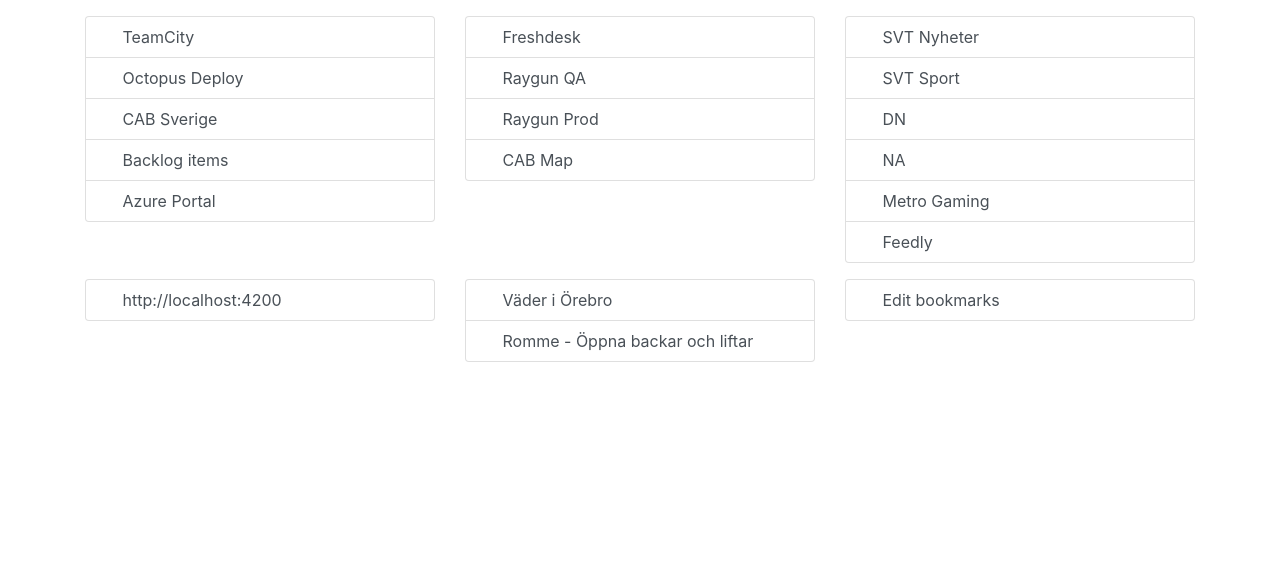
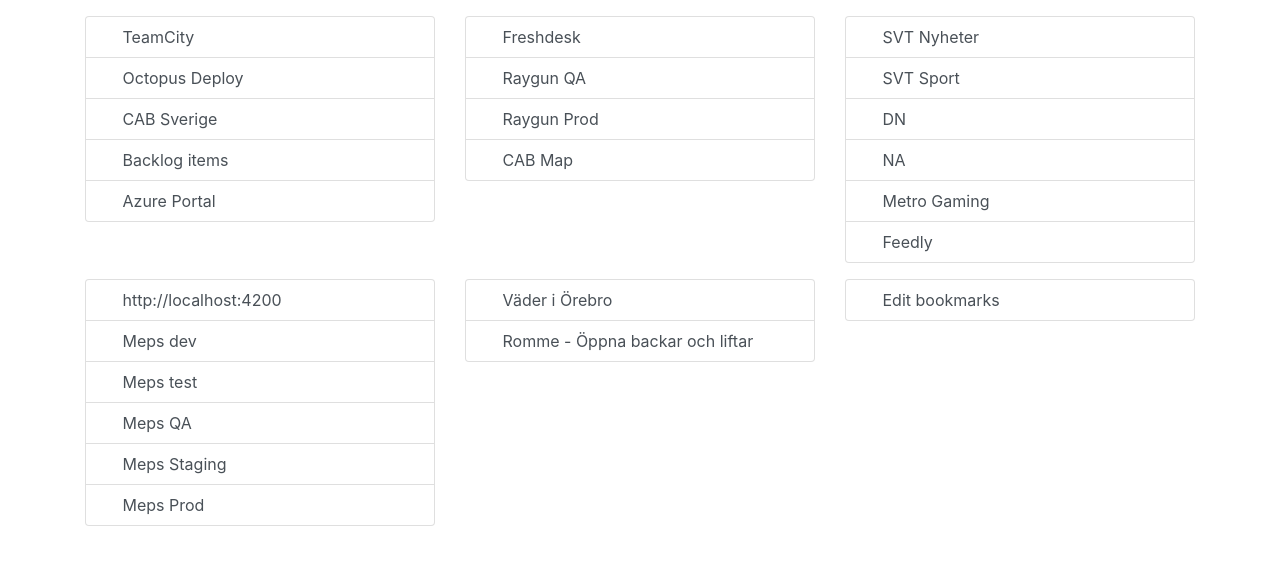
Before and after one commit to larsabrasha/bookmarks, a Jekyll site: the page built from index.html, in a window 1280 px wide. Shown: the top 565 px of the page. Built offline with Jekyll 4.4.1, drawn with Linux system fonts in a browser that asks for light colours.

Commit message:
Meps links added

```diff
--- a/_data/bookmarks.json
+++ b/_data/bookmarks.json
@@ -92,6 +92,31 @@
         "title": "http://localhost:4200",
         "url": "http://localhost:4200",
         "favicon_domain": "localhost"
+      },
+      {
+        "title": "Meps dev",
+        "url": "https://dev.meps.se",
+        "favicon_domain": "dev.meps.se"
+      },
+      {
+        "title": "Meps test",
+        "url": "https://test.meps.se",
+        "favicon_domain": "test.meps.se"
+      },
+      {
+        "title": "Meps QA",
+        "url": "https://qa.meps.se",
+        "favicon_domain": "qa.meps.se"
+      },
+      {
+        "title": "Meps Staging",
+        "url": "https://staging.meps.net",
+        "favicon_domain": "staging.meps.net"
+      },
+      {
+        "title": "Meps Prod",
+        "url": "https://meps.net",
+        "favicon_domain": "meps.net"
       }
     ]
   },
```
